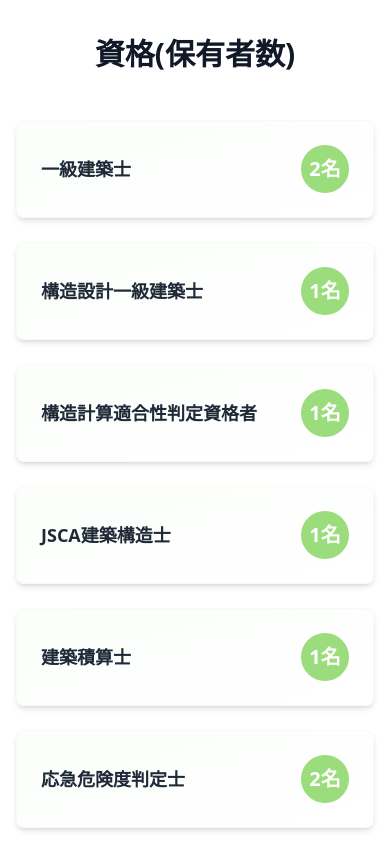
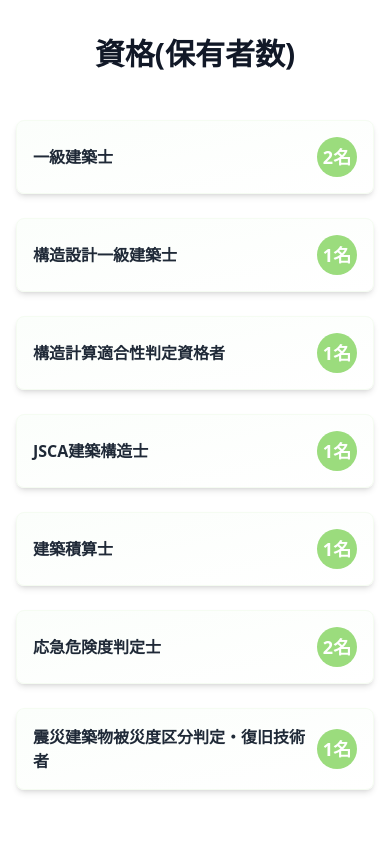
Before and after one commit to tsuttsu-enter0418/pj_nkns, a React (Vite) app: page /about in a window 390 px wide. Shown: the part 2340-3184 px from the top of the page. Built offline with nearby package versions, Linux system fonts and the light colour scheme.

Commit message:
会社概要の資格部分を修正

```diff
--- a/src/pages/AboutPage.tsx
+++ b/src/pages/AboutPage.tsx
@@ -127,52 +127,52 @@ const AboutPage = () => {
           </div>
 
           <div className="grid grid-cols-1 md:grid-cols-2 gap-6">
-            <div className="bg-gradient-to-br from-orange-50 to-white p-6 rounded-lg shadow-md border border-orange-100 hover:shadow-lg transition-shadow">
-              <div className="flex items-center justify-between">
-                <h3 className="text-lg font-semibold text-gray-800">一級建築士</h3>
-                <div className="bg-orange-500 text-white rounded-full w-12 h-12 flex items-center justify-center text-xl font-bold">2名</div>
+            <div className="bg-gradient-to-br from-orange-50 to-white p-4 sm:p-6 rounded-lg shadow-md border border-orange-100 hover:shadow-lg transition-shadow">
+              <div className="flex items-center justify-between gap-3">
+                <h3 className="text-base sm:text-lg font-semibold text-gray-800">一級建築士</h3>
+                <div className="bg-orange-500 text-white rounded-full w-10 h-10 sm:w-12 sm:h-12 flex items-center justify-center text-lg sm:text-xl font-bold flex-shrink-0">2名</div>
               </div>
             </div>
 
-            <div className="bg-gradient-to-br from-orange-50 to-white p-6 rounded-lg shadow-md border border-orange-100 hover:shadow-lg transition-shadow">
-              <div className="flex items-center justify-between">
-                <h3 className="text-lg font-semibold text-gray-800">構造設計一級建築士</h3>
-                <div className="bg-orange-500 text-white rounded-full w-12 h-12 flex items-center justify-center text-xl font-bold">1名</div>
+            <div className="bg-gradient-to-br from-orange-50 to-white p-4 sm:p-6 rounded-lg shadow-md border border-orange-100 hover:shadow-lg transition-shadow">
+              <div className="flex items-center justify-between gap-3">
+                <h3 className="text-base sm:text-lg font-semibold text-gray-800">構造設計一級建築士</h3>
+                <div className="bg-orange-500 text-white rounded-full w-10 h-10 sm:w-12 sm:h-12 flex items-center justify-center text-lg sm:text-xl font-bold flex-shrink-0">1名</div>
               </div>
             </div>
 
-            <div className="bg-gradient-to-br from-orange-50 to-white p-6 rounded-lg shadow-md border border-orange-100 hover:shadow-lg transition-shadow">
-              <div className="flex items-center justify-between">
-                <h3 className="text-lg font-semibold text-gray-800">構造計算適合性判定資格者</h3>
-                <div className="bg-orange-500 text-white rounded-full w-12 h-12 flex items-center justify-center text-xl font-bold">1名</div>
+            <div className="bg-gradient-to-br from-orange-50 to-white p-4 sm:p-6 rounded-lg shadow-md border border-orange-100 hover:shadow-lg transition-shadow">
+              <div className="flex items-center justify-between gap-3">
+                <h3 className="text-base sm:text-lg font-semibold text-gray-800">構造計算適合性判定資格者</h3>
+                <div className="bg-orange-500 text-white rounded-full w-10 h-10 sm:w-12 sm:h-12 flex items-center justify-center text-lg sm:text-xl font-bold flex-shrink-0">1名</div>
               </div>
             </div>
 
-            <div className="bg-gradient-to-br from-orange-50 to-white p-6 rounded-lg shadow-md border border-orange-100 hover:shadow-lg transition-shadow">
-              <div className="flex items-center justify-between">
-                <h3 className="text-lg font-semibold text-gray-800">JSCA建築構造士</h3>
-                <div className="bg-orange-500 text-white rounded-full w-12 h-12 flex items-center justify-center text-xl font-bold">1名</div>
+            <div className="bg-gradient-to-br from-orange-50 to-white p-4 sm:p-6 rounded-lg shadow-md border border-orange-100 hover:shadow-lg transition-shadow">
+              <div className="flex items-center justify-between gap-3">
+                <h3 className="text-base sm:text-lg font-semibold text-gray-800">JSCA建築構造士</h3>
+                <div className="bg-orange-500 text-white rounded-full w-10 h-10 sm:w-12 sm:h-12 flex items-center justify-center text-lg sm:text-xl font-bold flex-shrink-0">1名</div>
               </div>
             </div>
 
-            <div className="bg-gradient-to-br from-orange-50 to-white p-6 rounded-lg shadow-md border border-orange-100 hover:shadow-lg transition-shadow">
-              <div className="flex items-center justify-between">
-                <h3 className="text-lg font-semibold text-gray-800">建築積算士</h3>
-                <div className="bg-orange-500 text-white rounded-full w-12 h-12 flex items-center justify-center text-xl font-bold">1名</div>
+            <div className="bg-gradient-to-br from-orange-50 to-white p-4 sm:p-6 rounded-lg shadow-md border border-orange-100 hover:shadow-lg transition-shadow">
+              <div className="flex items-center justify-between gap-3">
+                <h3 className="text-base sm:text-lg font-semibold text-gray-800">建築積算士</h3>
+                <div className="bg-orange-500 text-white rounded-full w-10 h-10 sm:w-12 sm:h-12 flex items-center justify-center text-lg sm:text-xl font-bold flex-shrink-0">1名</div>
               </div>
             </div>
 
-            <div className="bg-gradient-to-br from-orange-50 to-white p-6 rounded-lg shadow-md border border-orange-100 hover:shadow-lg transition-shadow">
-              <div className="flex items-center justify-between">
-                <h3 className="text-lg font-semibold text-gray-800">応急危険度判定士</h3>
-                <div className="bg-orange-500 text-white rounded-full w-12 h-12 flex items-center justify-center text-xl font-bold">2名</div>
+            <div className="bg-gradient-to-br from-orange-50 to-white p-4 sm:p-6 rounded-lg shadow-md border border-orange-100 hover:shadow-lg transition-shadow">
+              <div className="flex items-center justify-between gap-3">
+                <h3 className="text-base sm:text-lg font-semibold text-gray-800">応急危険度判定士</h3>
+                <div className="bg-orange-500 text-white rounded-full w-10 h-10 sm:w-12 sm:h-12 flex items-center justify-center text-lg sm:text-xl font-bold flex-shrink-0">2名</div>
               </div>
             </div>
 
-            <div className="bg-gradient-to-br from-orange-50 to-white p-6 rounded-lg shadow-md border border-orange-100 hover:shadow-lg transition-shadow">
-              <div className="flex items-center justify-between">
-                <h3 className="text-lg font-semibold text-gray-800">震災建築物被災度区分判定・復旧技術者</h3>
-                <div className="bg-orange-500 text-white rounded-full w-12 h-12 flex items-center justify-center text-xl font-bold">1名</div>
+            <div className="bg-gradient-to-br from-orange-50 to-white p-4 sm:p-6 rounded-lg shadow-md border border-orange-100 hover:shadow-lg transition-shadow">
+              <div className="flex items-center justify-between gap-3">
+                <h3 className="text-base sm:text-lg font-semibold text-gray-800">震災建築物被災度区分判定・復旧技術者</h3>
+                <div className="bg-orange-500 text-white rounded-full w-10 h-10 sm:w-12 sm:h-12 flex items-center justify-center text-lg sm:text-xl font-bold flex-shrink-0">1名</div>
               </div>
             </div>
           </div>
```
